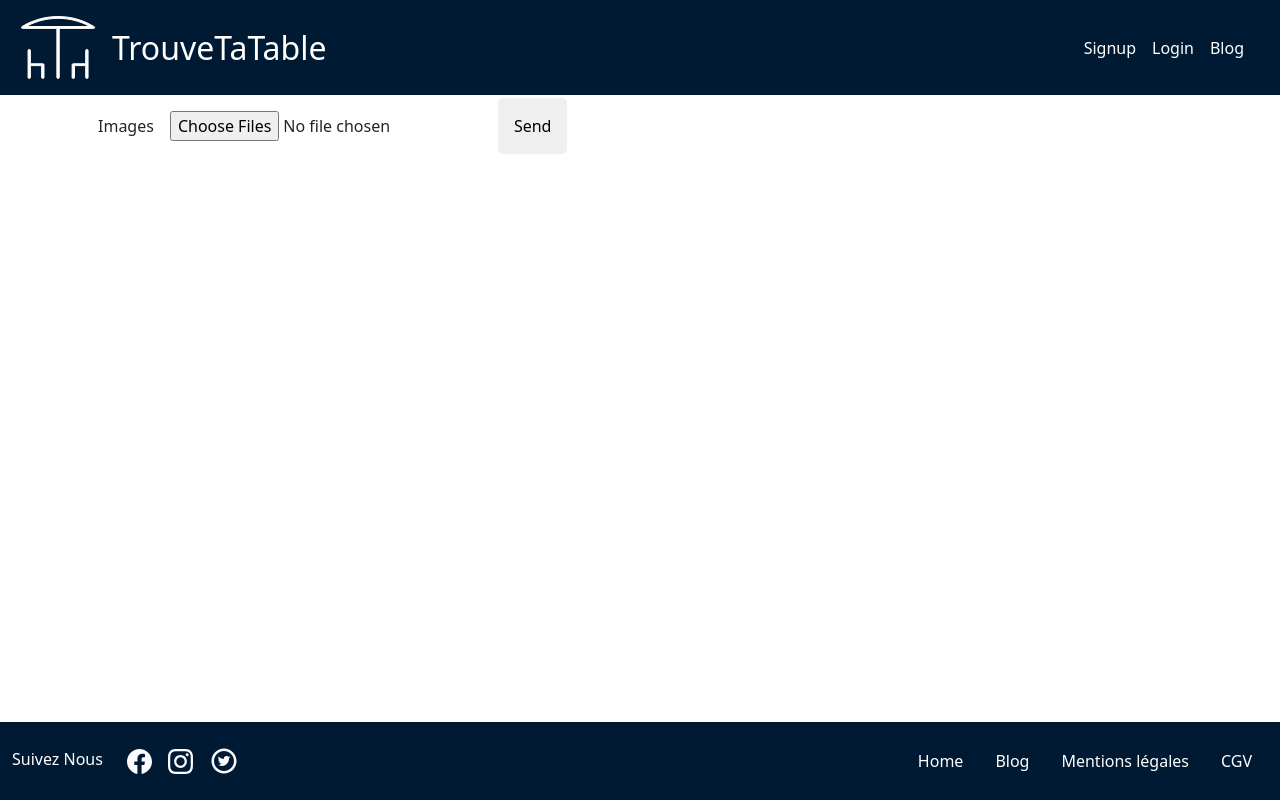
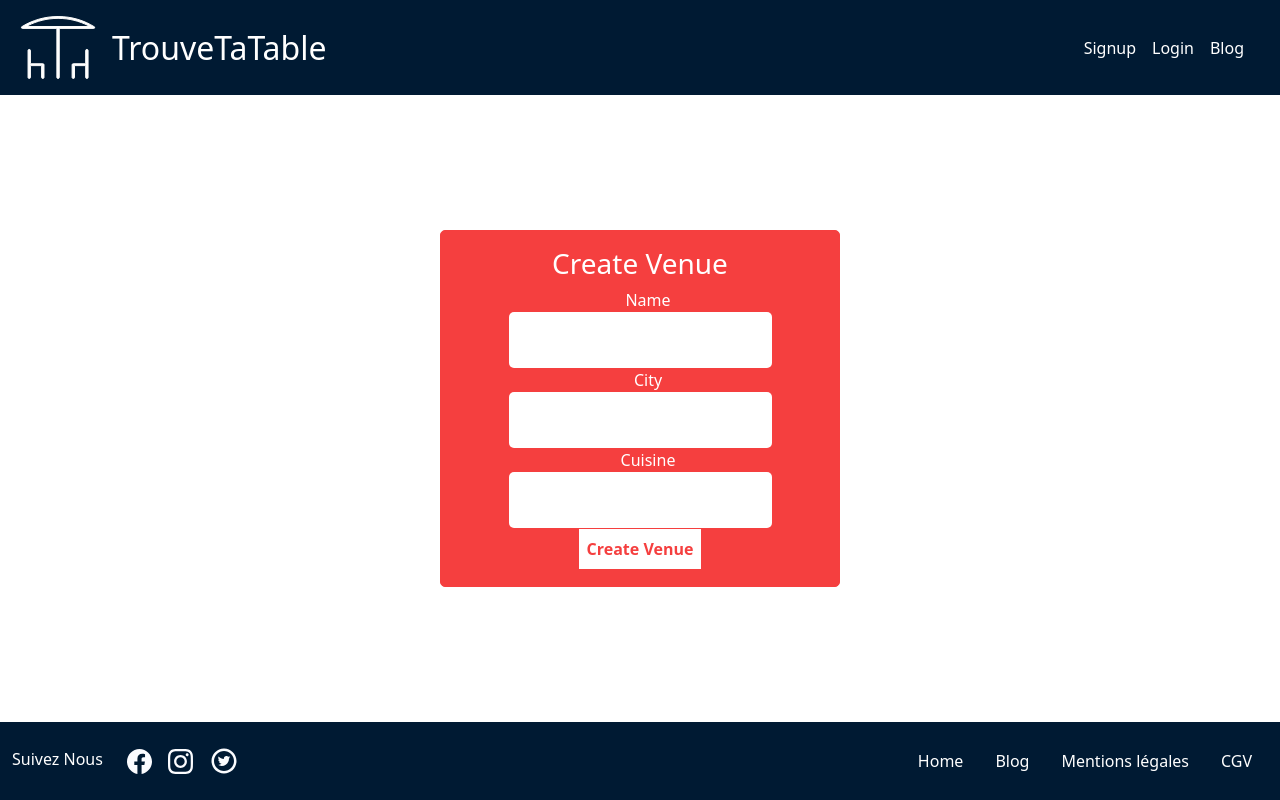
Before and after one commit to chendanet/frontend_trouvetatabe, a React (Create React App) app: page /venues in a window 1280 px wide. Built offline with nearby package versions, Linux system fonts and the light colour scheme; no server answers.

Commit message:
added create venue form

```diff
--- a/src/pages/CreateVenue/index.jsx
+++ b/src/pages/CreateVenue/index.jsx
@@ -1,32 +1,146 @@
-import React from 'react';
+import React, { useEffect, useState } from "react";
+import { useParams } from "react-router";
+import { useHistory, Link } from "react-router-dom";
+import { useSelector } from "react-redux";
+import Cookies from "js-cookie";
+import config from "config";
+
+  const CreateVenue = ({ venues }) => {
+  const { idVenue } = useParams();
+  const [currentVenue, setCurrentVenue] = useState(null);
+  const token = Cookies.get(config.COOKIE_STORAGE_KEY);
+  const history = useHistory();
+  const currentUser = useSelector((state) => state.authReducer);
+  const userId = useSelector((state) => state.authReducer.id);
+
+    const [name, setName] = useState();
+    // const [address, setAdress] = useState();
+    const [city, setCity] = useState();
+    // const [price, setPrice] = useState();
+    const [cuisine, setCuisine] = useState();
+    // const [category, setCategory] = useState();
+    // const [phone_number, setPhonenumber] = useState();
+    // const [zipcode, setZipcode] = useState();
+    // const [description, setDescription] = useState();
+    // const [seatnumber, setSeatnumber] = useState();
+
+    const dataVenue = {
+      venue: {
+        user_id: userId,
+        name: name,
+        // address: address,
+        city: city,
+        // price: price,
+        cuisine: cuisine,
+        // category: category,
+        // phone_number: phone_number,
+        // zipcode: zipcode,
+        // description: description,
+        // seatnumber: seatnumber,
+      },
+    };
+
+    const fetchCreateVenue = async (e) => {
+      e.preventDefault();
+      const response = await fetch(
+        `http://localhost:3000/api/venues/`,
+        {
+          method: "post",
+          headers: {
+            Authorization: `Bearer ${token}`,
+            "Content-Type": "application/json",
+          },
+          body: JSON.stringify(dataVenue),
+        }
+      );
+
+      if (response) {
+        history.push("/");
+        return;
+      }
+
+      const data = await response.json();
+      console.log("data", data);
+    };
+
+    return (
+    <div className="container-page d-flex align-items-center justify-content-center  ">
+       <div className="form-container">
+        <h3> Create Venue</h3>
+      <form>
+        <div>
+          <label type="text" name="venuename">
+            Name
+          </label>
+          <input
+            type="text"
+            name="name"
+            onChange={(e) => setName(e.target.value)}
+          ></input>
+        </div>
+        <div>
+          <label type="text" name="city">
+            City
+          </label>
+          <input
+            type="text"
+            name="city"
+            onChange={(e) => setCity(e.target.value)}
+          ></input>
+        </div>
+        <div>
+          <label type="text" name="cuisine">
+            Cuisine
+          </label>
+          <input
+            type="text"
+            name="cuisine"
+            onChange={(e) => setCuisine(e.target.value)}
+          ></input>
+        </div>
+        <div>
+          <button type="submit" onClick={fetchCreateVenue}>
+            Create Venue
+          </button>
+        </div>
+      </form>
+        </div>
+        </div>
 
 
-const handleSubmit = (e) => {
-  e.preventDefault();
-  const data = new FormData(e.target);
+    );
+  };
 
-  fetch(`http://localhost:3000/api/venues`, {
-    method: "post",
-    body: data
-  })
-    .then(response => {
-      if (response.ok) {
-        console.log('Ok ça marche bro !');
-      } else (alert('Erreur !'));
-    })
-    .catch(error => console.log('error', error));
-}
 
-function CreateVenue() {
-  return (
-    <div className="container">
-      <form onSubmit={handleSubmit}>
-        <label>Images</label>
-        <input name="images[]" type="file" multiple={true} />
-        <input type="submit" value="Send" />
-      </form>
-    </div>
-  );
-}
+  //  ***********  CODE DE CHARLES, PAS TOUCHE!!!    ******
+
+
+// const handleSubmit = (e) => {
+//   e.preventDefault();
+//   const data = new FormData(e.target);
+
+//   fetch(`http://localhost:3000/api/venues`, {
+//     method: "post",
+//     body: data
+//   })
+//     .then(response => {
+//       if (response.ok) {
+//         console.log('Ok ça marche bro !');
+//       } else (alert('Erreur !'));
+//     })
+//     .catch(error => console.log('error', error));
+// }
+
+// function CreateVenue() {
+//   return (
+//     <div className="container">
+//       <form onSubmit={handleSubmit}>
+//         <label>Images</label>
+//         <input name="images[]" type="file" multiple={true} />
+//         <input type="submit" value="Send" />
+//       </form>
+//     </div>
+//   );
+// }
 
 export default CreateVenue;
```
